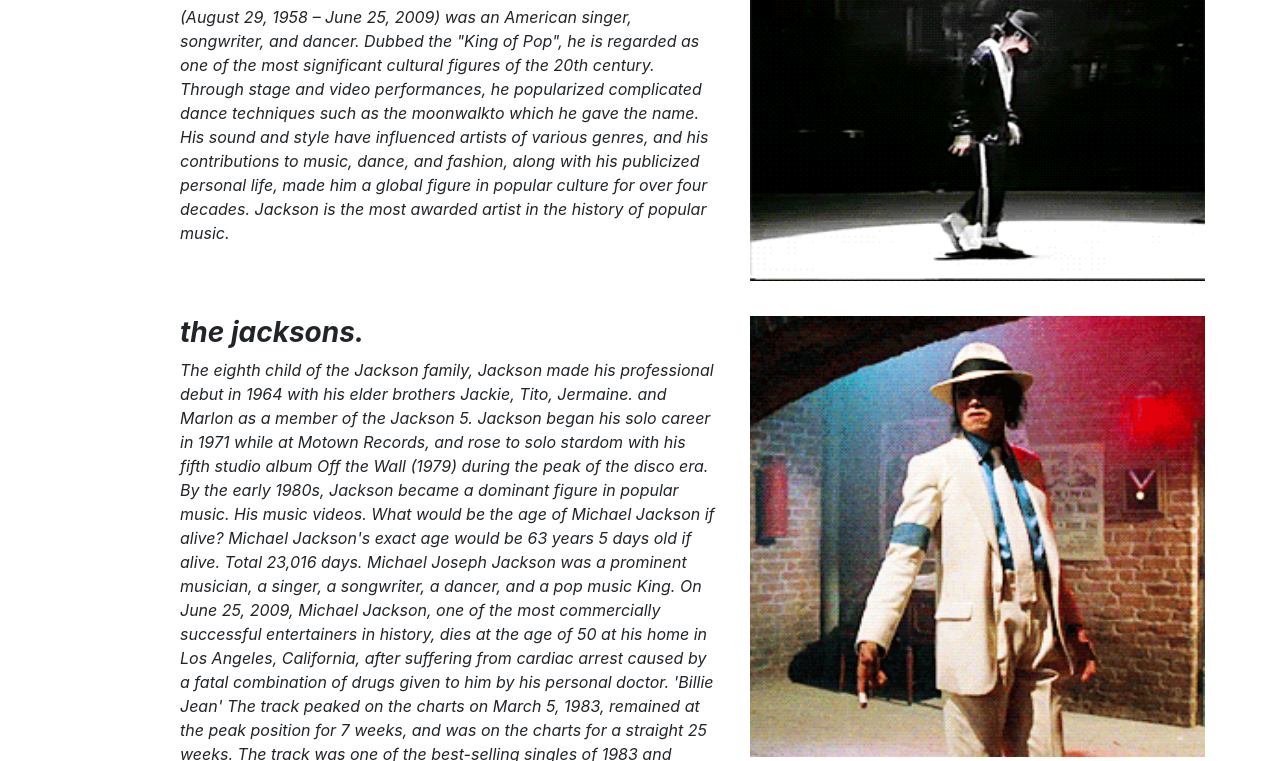
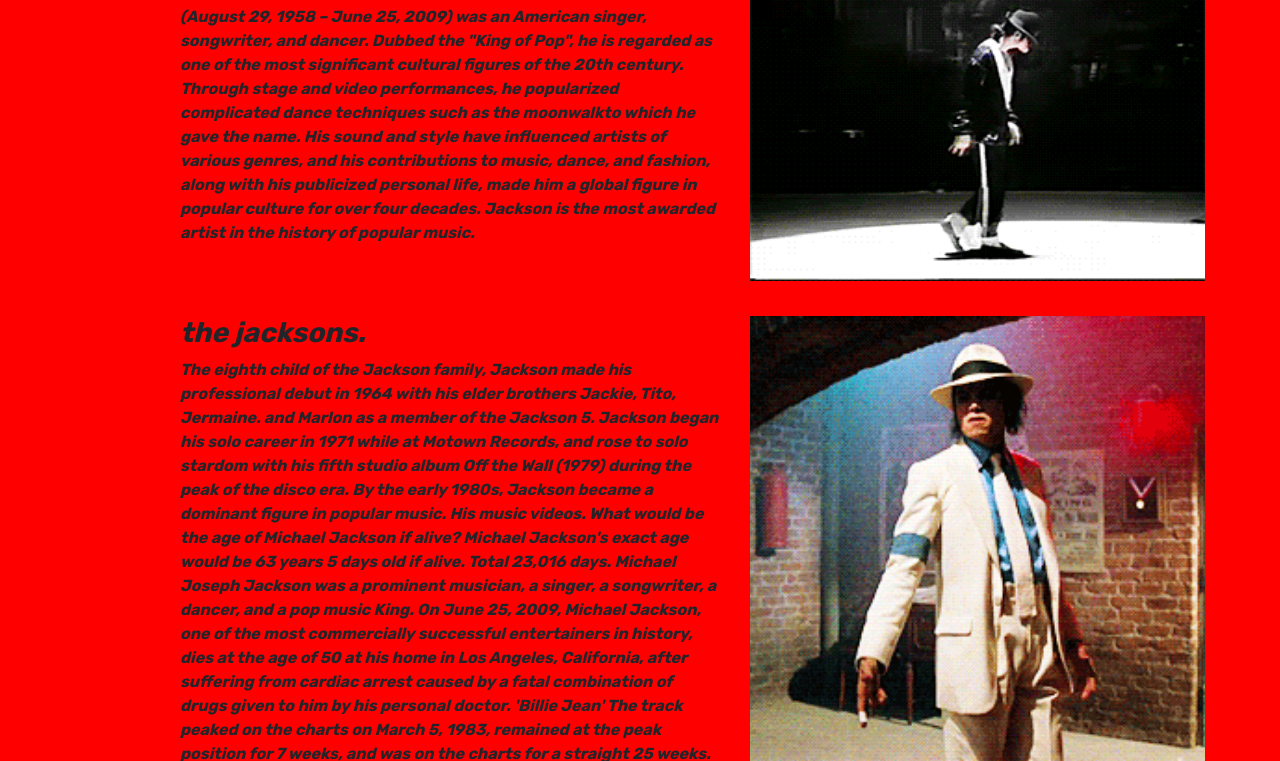
Before and after one commit to arthurjoecodes/mickealjackson, a plain HTML site: page index.html in a window 1280 px wide. Shown: the part 93-854 px from the top of the page. Drawn offline with Linux system fonts and the light colour scheme; a web font is replaced by a local one.

Commit message:
modified files

```diff
--- a/assets/css/main.css
+++ b/assets/css/main.css
@@ -0,0 +1,11 @@
+body{
+    font-family: 'Merriweather', serif;
+font-family: 'Roboto Slab', serif;
+font-family: 'Rubik', sans-serif;
+    background-color: rgb(255, 0, 0);
+}
+h1,h3{
+    font-family: 'Merriweather', serif;
+    font-family: 'Roboto Slab', serif;
+    font-family: 'Rubik', sans-serif;
+}
--- a/index.html
+++ b/index.html
@@ -3,6 +3,12 @@
 <!-- Required meta tags -->
     <meta charset="utf-8">
     <meta name="viewport" content="width=device-width, initial-scale=1">
+    <link rel="preconnect" href="https://fonts.googleapis.com">
+<link rel="preconnect" href="https://fonts.gstatic.com" crossorigin>
+<link href="https://fonts.googleapis.com/css2?family=Merriweather:ital,wght@1,900&family=Roboto+Slab:wght@700;900&family=Rubik:wght@900&family=Rye&display=swap" rel="stylesheet">
+<link rel="preconnect" href="https://fonts.googleapis.com">
+<link rel="preconnect" href="https://fonts.gstatic.com" crossorigin>
+<link href="https://fonts.googleapis.com/css2?family=Merriweather:ital,wght@1,900&family=Roboto+Slab:wght@700;900&family=Rubik:wght@700;900&family=Rye&display=swap" rel="stylesheet">
 <link rel="stylesheet" type="text/css" href="assets/css/bootstrap.min.css">
 <link rel="stylesheet" type="text/css" href="assets/css/main.css">
 <title>mickeal jackson</title>
```
